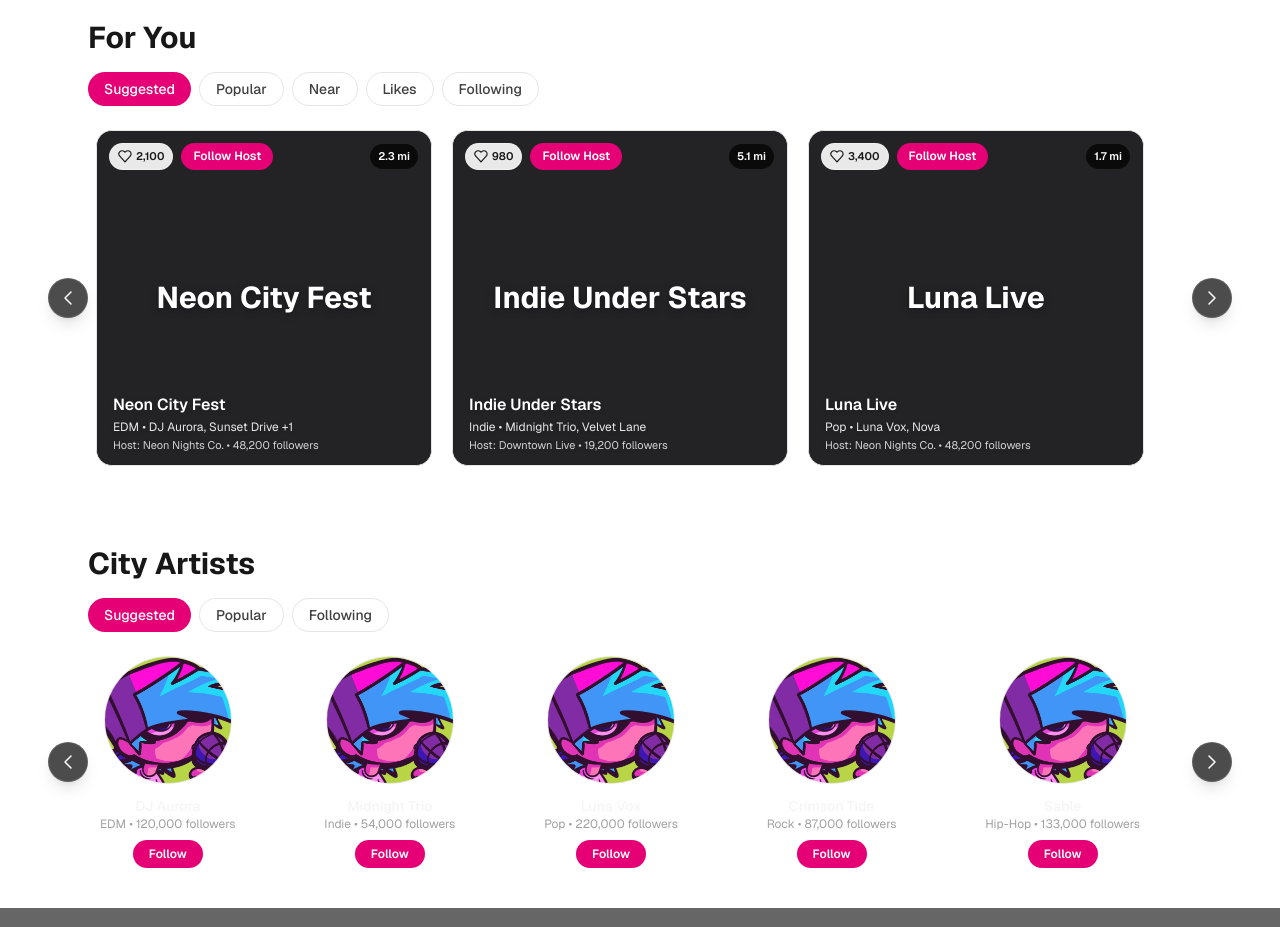
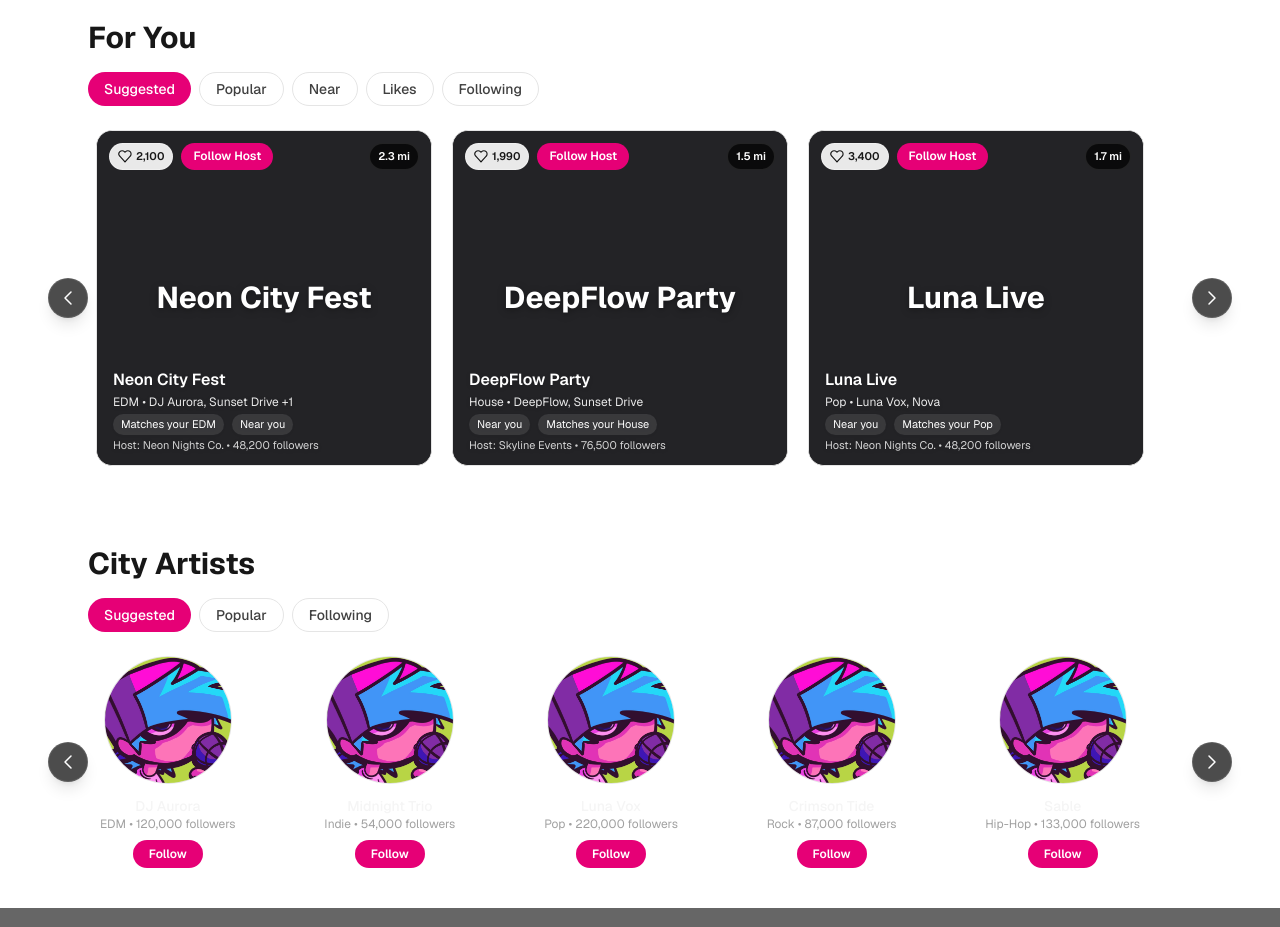
Before and after one commit to chrisorozco305/livet-ai-demo, a Next.js app: page / in a window 1280 px wide. Shown: the part 820-1747 px from the top of the page. Built offline with nearby package versions, Linux system fonts and the light colour scheme.

Commit message:
AI is coming together

```diff
--- a/src/app/page.tsx
+++ b/src/app/page.tsx
@@ -5,6 +5,7 @@ import { useState, useMemo, useEffect } from "react";
 import { useRouter } from "next/navigation";
 import { supabase } from "@/supabaseClient";
 import { events as eventList, artists as artistList, hosts as hostList } from "@/data/mock";
+import { scoreEvent, type UserPrefs } from "@/utils/recs";
 
 /* ---------- Reusable UI ---------- */
 function FilterPills({
@@ -123,9 +124,26 @@ export default function Home() {
   // source data
   const hosts = hostList;
 
+  // build user prefs from session state (likedEvents)
+  const userPrefs: UserPrefs = useMemo(() => {
+    const likedGenres = new Set<string>();
+    for (const id of Array.from(likedEvents)) {
+      const ev = eventList.find((e) => e.id === id);
+      if (ev?.genre) likedGenres.add(ev.genre);
+    }
+    if (likedGenres.size === 0) likedGenres.add("EDM");
+    return { likedGenres, priceBandCenter: 30, priceBandWidth: 10 };
+  }, [likedEvents]);
+
   // filter Events
   let events = eventList;
-  if (eventFilter === "Near") {
+  if (eventFilter === "Suggested") {
+    events = [...events].sort((a, b) => {
+      const sa = scoreEvent(a as any, userPrefs).score;
+      const sb = scoreEvent(b as any, userPrefs).score;
+      return sb - sa;
+    });
+  } else if (eventFilter === "Near") {
     events = [...events].sort((a, b) => (a.distance ?? Infinity) - (b.distance ?? Infinity));
   } else if (eventFilter === "Popular") {
     events = [...events].sort((a, b) => (b.likes ?? 0) - (a.likes ?? 0));
@@ -322,6 +340,13 @@ export default function Home() {
                                         {ev.genre}
                                         {performerLine ? ` • ${performerLine}` : ""}
                                       </div>
+                                      {eventFilter === "Suggested" && (
+                                        <div className="mt-1 flex gap-2 flex-wrap">
+                                          {scoreEvent(ev as any, userPrefs).reasons.map((r, i) => (
+                                            <span key={i} className="bg-white/10 text-[11px] rounded-full px-2 py-0.5">{r}</span>
+                                          ))}
+                                        </div>
+                                      )}
                                       {host && (
                                         <div className="text-[11px] text-white/80">
                                           Host: {host.name} • {host.followers.toLocaleString()} followers
--- /dev/null
+++ b/src/utils/recs.ts
@@ -0,0 +1,75 @@
+// Recommendation utilities for lightweight event scoring
+
+export type UserPrefs = {
+  likedGenres: Set<string>;
+  priceBandCenter: number;
+  priceBandWidth: number;
+};
+
+export type EventLite = {
+  id: string;
+  genre?: string;
+  distance?: number; // miles
+  price?: number; // dollars
+};
+
+export type ScoreResult = {
+  score: number; // 0..1
+  reasons: string[]; // top 2 reasons
+};
+
+export function clamp(n: number, min = 0, max = 1) {
+  return Math.max(min, Math.min(max, n));
+}
+
+/**
+ * distanceFit: closer => closer to 1. Uses formula max(0, 1 - (mi||999)/20)
+ */
+export function distanceFit(mi?: number): number {
+  const m = typeof mi === "number" && isFinite(mi) ? mi : 999;
+  const raw = 1 - m / 20;
+  return clamp(Math.max(0, raw), 0, 1);
+}
+
+/**
+ * priceFit: 1 when price == center, decays linearly with width. If width <= 0,
+ * return 1 when price equals center, otherwise 0.
+ */
+export function priceFit(price: number | undefined, center: number, width: number): number {
+  if (typeof price !== "number" || !isFinite(price)) return 0;
+  if (width <= 0) return price === center ? 1 : 0;
+  const raw = 1 - Math.abs(price - center) / width;
+  return clamp(Math.max(0, raw), 0, 1);
+}
+
+/**
+ * tasteFit: 1 if user likes the genre, otherwise 0.4 (mild match).
+ */
+export function tasteFit(user: UserPrefs, genre?: string): number {
+  if (!genre) return 0.4;
+  return user.likedGenres.has(genre) ? 1 : 0.4;
+}
+
+/**
+ * scoreEvent: weighted combination and top-2 human-readable reasons.
+ * score = 0.5*distance + 0.3*price + 0.2*taste
+ */
+export function scoreEvent(evt: EventLite, user: UserPrefs): ScoreResult {
+  const d = distanceFit(evt.distance);
+  const p = priceFit(evt.price, user.priceBandCenter, user.priceBandWidth);
+  const t = tasteFit(user, evt.genre);
+
+  const score = clamp(0.5 * d + 0.3 * p + 0.2 * t, 0, 1);
+
+  const reasonsPool: { key: string; val: number; label: string }[] = [
+    { key: "distance", val: d, label: "Near you" },
+    { key: "price", val: p, label: "In your price range" },
+    { key: "taste", val: t, label: evt.genre ? `Matches your ${evt.genre}` : "Matches your genre" },
+  ];
+
+  // sort descending by contribution value
+  reasonsPool.sort((a, b) => b.val - a.val);
+  const reasons = reasonsPool.slice(0, 2).map((r) => r.label);
+
+  return { score, reasons };
+}
```
